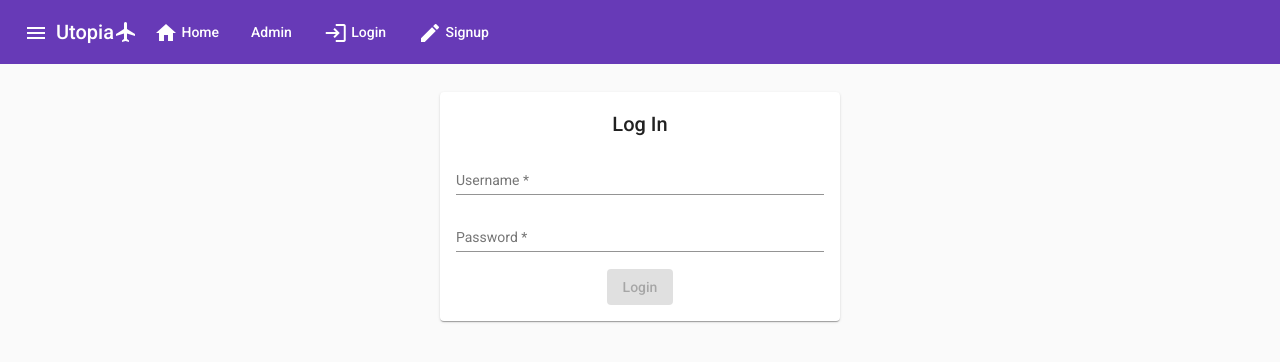
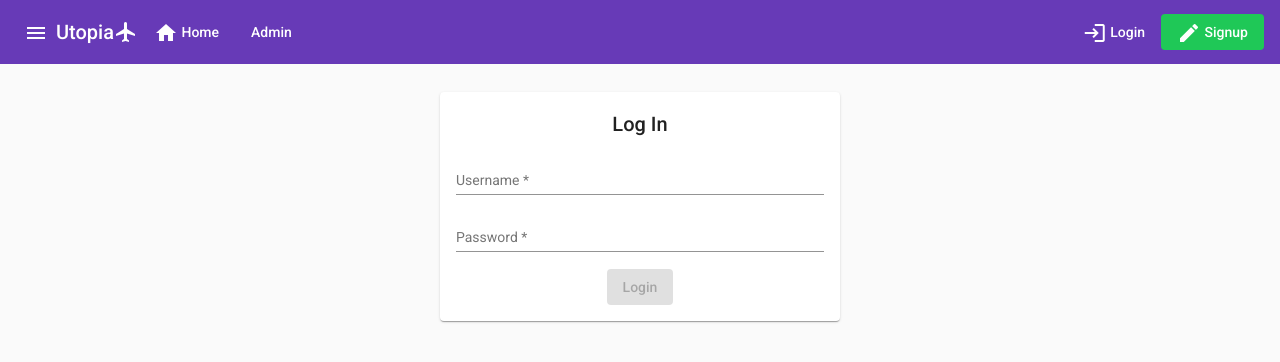
Before and after one commit to UtopiaCaid/front-end, an Angular app: page /login in a window 1280 px wide. Shown: the top 362 px of the page. Built offline with nearby package versions, Linux system fonts and the light colour scheme.

Commit message:
Fixed some minor bugs that apeared with the merge

```diff
--- a/src/app/components/layout/header/header.component.css
+++ b/src/app/components/layout/header/header.component.css
@@ -1,3 +1,41 @@
 .example-spacer {
-    flex: 1 1 auto;
-  }
+  flex: 1 1 auto;
+}
+
+.flexExpand {
+  flex: 1 1 auto;
+}
+
+.right-side{
+  /* flex: 1 1 auto; */
+  /* align-content: right; */
+  right: 200px;
+  float: right;
+  text-align: right;
+}
+
+
+
+/* The container <div> - needed to position the dropdown content */
+.signupbtn {
+position: relative;
+display: inline-block;
+background-color: #1fc857;
+}
+
+/* Dropdown Content (Hidden by Default) */
+.dropdown-content {
+display: none;
+position: absolute;
+background-color: #f1f1f1;
+min-width: 160px;
+box-shadow: 0px 8px 16px 0px rgba(0,0,0,0.2);
+z-index: 1;
+}
+
+.signupbtn:hover {background-color: #a0076d;}
+
+.button:hover {
+/* background-color: green !important; */
+color: rgb(35, 204, 219);
+}
--- a/src/app/components/layout/header/header.component.html
+++ b/src/app/components/layout/header/header.component.html
@@ -10,11 +10,8 @@
         <a mat-button [routerLink]="'/profile'" *ngIf="this.authService.isLoggedIn" > <mat-icon>circle</mat-icon> Account </a>
         <a mat-button [routerLink]="'/profile'" *ngIf="(this.roleType == 'ROLE_USER')"> <mat-icon>circle</mat-icon> UserOnly </a>
         <a mat-button [routerLink]="'/profile'" *ngIf="(this.roleType == 'ROLE_ADMIN')"> <mat-icon>circle</mat-icon> AdminOnly </a>
-        <span>
-          <a mat-button [routerLink]="'/admin'">
-            Admin
-          </a>
-        </span>
+        <a mat-button [routerLink]="'/admin'">Admin </a>
+
         </div>
         <span class="flexExpand "></span>
         <div  *ngIf="this.authService.isLoggedIn; else log">
@@ -60,6 +57,7 @@
     <mat-sidenav #sidenav>
       <mat-nav-list>
         <a mat-list-item [routerLink]="'/home'"> Home<mat-icon>home</mat-icon> </a>
+        <a mat-list-item [routerLink]="'/admin'"> Admin </a>
         <a mat-list-item [routerLink]="'/profile'" *ngIf="this.authService.isLoggedIn" >  Account <mat-icon>circle</mat-icon> </a>
         <a mat-list-item *ngIf="!this.authService.isLoggedIn" [routerLink]="'/login'"> Login <mat-icon>login</mat-icon> </a>
         <a mat-list-item *ngIf="this.authService.isLoggedIn" (click)="logout()" > Logout <mat-icon>exit_to_app</mat-icon> </a>
--- a/src/app/components/loginMini/loginMini.component.html
+++ b/src/app/components/loginMini/loginMini.component.html
@@ -20,4 +20,3 @@
         </mat-card-content>
         <button disabled={{!this.form.valid}} mat-raised-button color="primary">Login</button>
         <!-- <button mat-stroked-button color="accent" class="btn-block">Log in</button> -->
->
```
